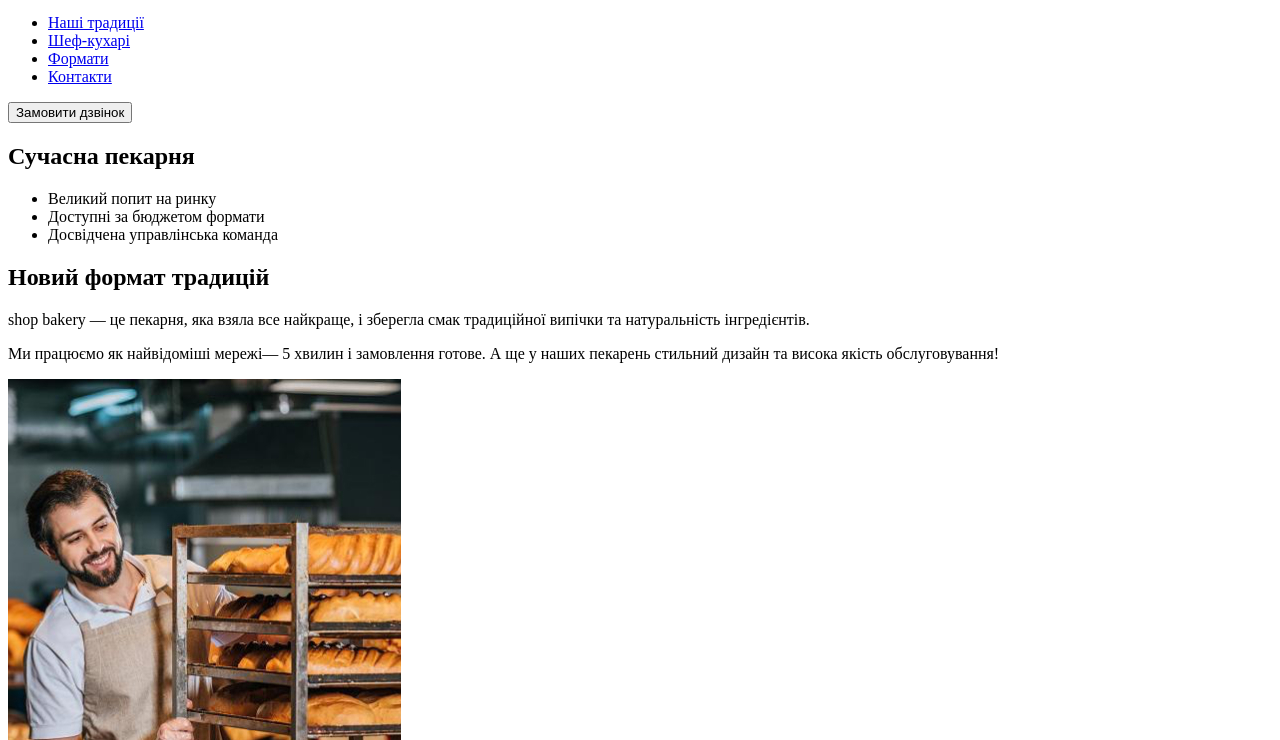
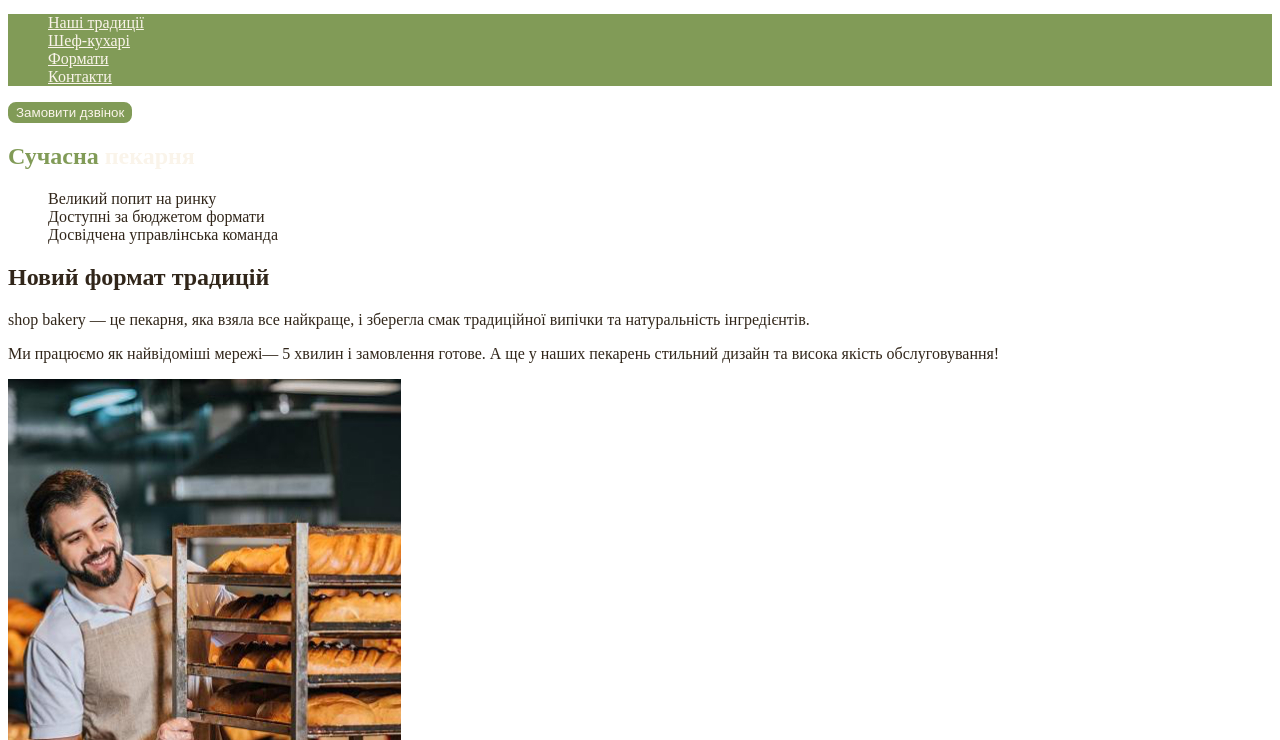
Before and after one commit to KateBryl/genius-test, a plain HTML site: page index.html in a window 1280 px wide. Shown: the part 60-800 px from the top of the page. Drawn offline with Linux system fonts and the light colour scheme.

Commit message:
Add styles.css and css variables

```diff
--- /dev/null
+++ b/css/style.css
@@ -0,0 +1,56 @@
+:root {
+  --color-primery-dark: #31261a;
+  --color-primery-light: #faf4ea;
+  --color-brand-dark: #465929;
+  --color-brand-light: #819b57;
+}
+
+/* Base */
+body{
+  color: var(--color-primery-dark);
+}
+ul {
+  list-style-type: none;
+}
+
+/* Button */
+.button {
+  color: var(--color-primery-light);
+  background-color: var(--color-brand-light);
+  border: 2px solid var(--color-brand-light);
+  border-radius: 8px;
+  cursor: pointer;
+}
+
+.button:hover {
+  background-color: transparent;
+  color: var(--color-brand-dark);
+}
+
+/* Link */
+.link {
+  color: var(--color-primery-light);
+}
+
+.link:hover {
+  color: var(--color-brand-light);
+}
+
+/* Hero section */
+.hero-title {
+  color: var(--color-primery-light);
+}
+
+.hero-title .accent {
+  color: var(--color-brand-light);
+}
+
+/* Advantages section */
+.advantages-list {
+  background-color: var(--color-brand-light);
+  color: var(--color-primery-light);
+}
+
+.section-title .accent {
+  color: var(--color-brand-dark);
+}
--- a/index.html
+++ b/index.html
@@ -5,7 +5,8 @@
     <meta charset="UTF-8">
     <meta http-equiv="X-UA-Compatible" content="IE=edge">
     <meta name="viewport" content="width=device-width, initial-scale=1.0">
-    <title>Test name</title>
+    <title>Сучасна пекарня</title>
+    <link rel="stylesheet" href="css/style.css">
 </head>
 
 <body>
@@ -14,18 +15,18 @@
             <a href="./index.html">
                 <img src="./img/logo.svg" alt="Логотип сучасної пекарні">
             </a>
-            <ul>
-                <li><a href="#traditions-section">Наші традиції</a></li>
-                <li><a href="#chefs-section">Шеф-кухарі</a></li>
-                <li><a href="#formats-section">Формати</a></li>
-                <li><a href="#contact-section">Контакти</a></li>
+            <ul class="advantages-list">
+                <li><a class="link" href="#traditions-section">Наші традиції</a></li>
+                <li><a class="link" href="#chefs-section">Шеф-кухарі</a></li>
+                <li><a class="link" href="#formats-section">Формати</a></li>
+                <li><a class="link" href="#contact-section">Контакти</a></li>
             </ul>
         </nav>
-        <button type="button">Замовити дзвінок</button>
+        <button class="button" type="button">Замовити дзвінок</button>
     </header>
     <main>
         <section>
-            <h1>Сучасна пекарня</h1>
+            <h1 class="hero-title"><span class="accent">Сучасна</span> пекарня</h1>
         </section>
         <section id="traditions-section">
             <ul>
@@ -33,7 +34,7 @@
                 <li>Доступні за бюджетом формати</li>
                 <li>Досвідчена управлінська команда</li>
             </ul>
-            <h2>Новий формат традицій</h2>
+            <h2 class="section-title">Новий формат традицій</h2>
             <p>
                 <span>shop bakery</span> — це пекарня, яка взяла все найкраще, і зберегла смак традиційної випічки та
                 натуральність інгредієнтів.
@@ -47,7 +48,7 @@
             <img src="./img/baker-man.jpg" alt="Чоловік пекар дивиться на батони із посмішкою">
         </section>
         <section id="chefs-section">
-            <h2>Наші найкращі шеф -кухарі</h2>
+            <h2 class="section-title">Наші найкращі <span class="accent">шеф-кухарі</span></h2>
             <ul>
                 <li>
                     <article>
@@ -74,7 +75,7 @@
             </ul>
         </section>
         <section id="formats-section">
-            <h2>Формати</h2>
+            <h2 class="section-title">Формати</h2>
             <ul>
                 <li>
                     <article>
@@ -94,7 +95,7 @@
             </ul>
         </section>
         <section id="contact-section">
-            <h2>Приєднуйся до мережі пекарень</h2>
+            <h2 class="section-title">Приєднуйся до мережі пекарень</h2>
             <iframe
                 src="https://www.google.com/maps/embed?pb=!1m18!1m12!1m3!1d2540.164054656813!2d30.48865857655763!3d50.456669671593325!2m3!1f0!2f0!3f0!3m2!1i1024!2i768!4f13.1!3m3!1m2!1s0x40d4ce637bfe1717%3A0x5370c2254ad1b952!2sSichovykh%20Striltsiv%20St%2C%2054%2C%20Kyiv%2C%2002000!5e0!3m2!1sen!2sua!4v1706189114977!5m2!1sen!2sua"
                 width="603" height="595" style="border:0;" allowfullscreen="" loading="lazy"
```
